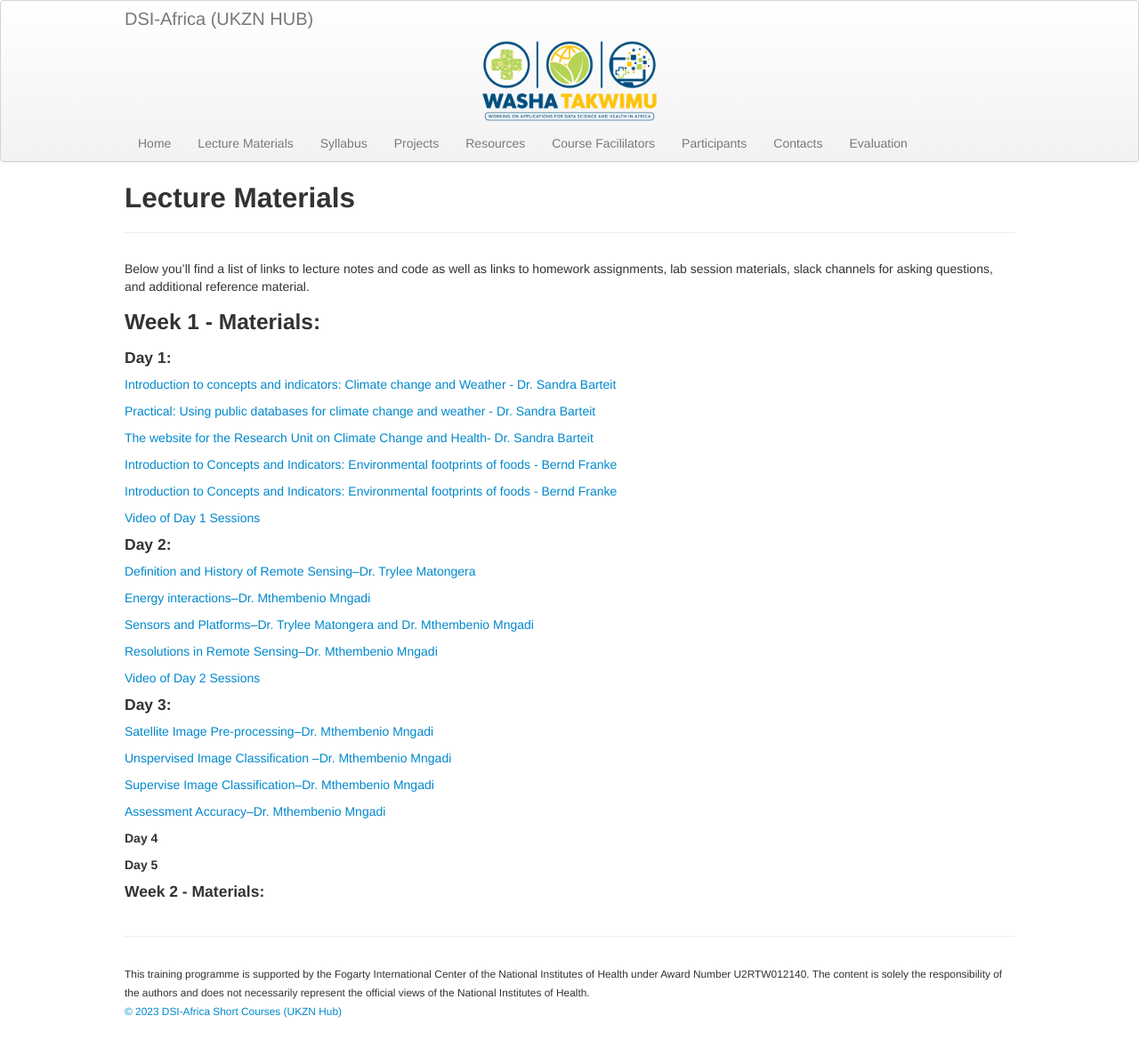
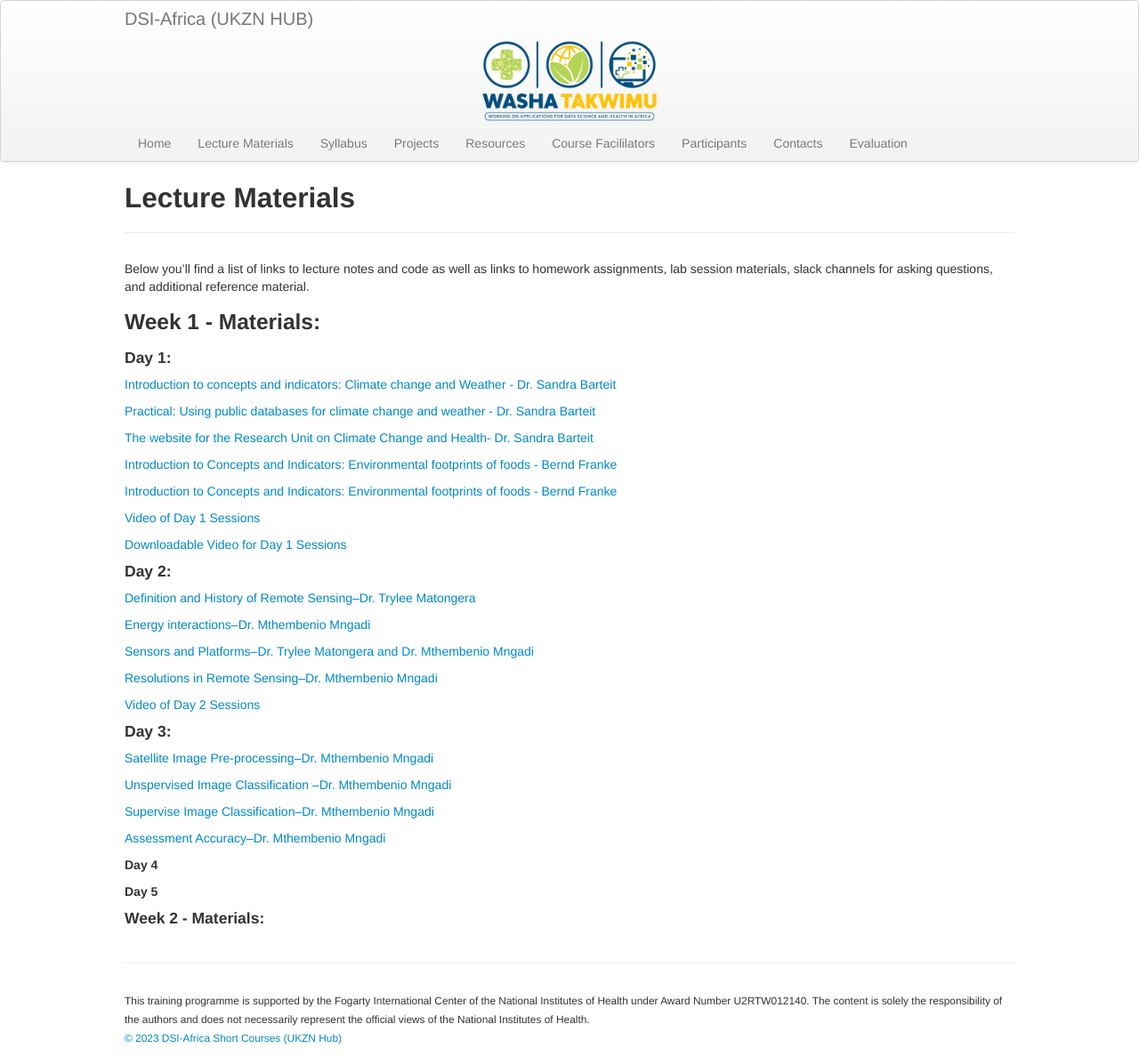
Before and after one commit to ccfscourseukzn/ccfscourseukzn.github.io, a Jekyll site: the page built from pages/lectures.md, in a window 1280 px wide. Shown: the whole page at 89% size. Built offline with Jekyll 4.4.1, drawn with Linux system fonts in a browser that asks for light colours; before the commit the page ends 1157 px from its top, so only the background shows below that.

Commit message:
Update lectures.md

```diff
--- a/pages/lectures.md
+++ b/pages/lectures.md
@@ -21,6 +21,8 @@ Below you'll find a list of links to lecture notes and code as well as links to
 <a href="https://ccfscourseukzn.github.io/PDFLectures/Bernd Franke_Base Carbone - données V18.1.xlsx" download> Introduction to Concepts and Indicators: Environmental footprints of foods - Bernd Franke</a> <br>
 
 <a href="https://harvard.zoom.us/rec/share/Ze2JowCeZBwvbeH-epTlpBdyw0jlEY3n7VDmHm-JhuPhqIzpMkOqiRMYlLXyA46X.kd9ZTtfso6czoxrw?startTime=1688971304000" download > Video of Day 1 Sessions</a> <br>
+
+<a href="https://stuukznac-my.sharepoint.com/personal/kallahdagadug_ukzn_ac_za/_layouts/15/onedrive.aspx?id=%2Fpersonal%2Fkallahdagadug%5Fukzn%5Fac%5Fza%2FDocuments%2FDSI%2DA%20Short%20Course%20Videos%202023%2FDay%201%20Sessions%2Emp4&parent=%2Fpersonal%2Fkallahdagadug%5Fukzn%5Fac%5Fza%2FDocuments%2FDSI%2DA%20Short%20Course%20Videos%202023" download > Downloadable Video for Day 1 Sessions</a> <br>
 
 <h4> Day 2: </h4>
 <a href="https://ccfscourseukzn.github.io/PDFLectures/History of remote sensing.pptx" download> Definition and History of Remote Sensing--Dr. Trylee Matongera</a> <br>
```
